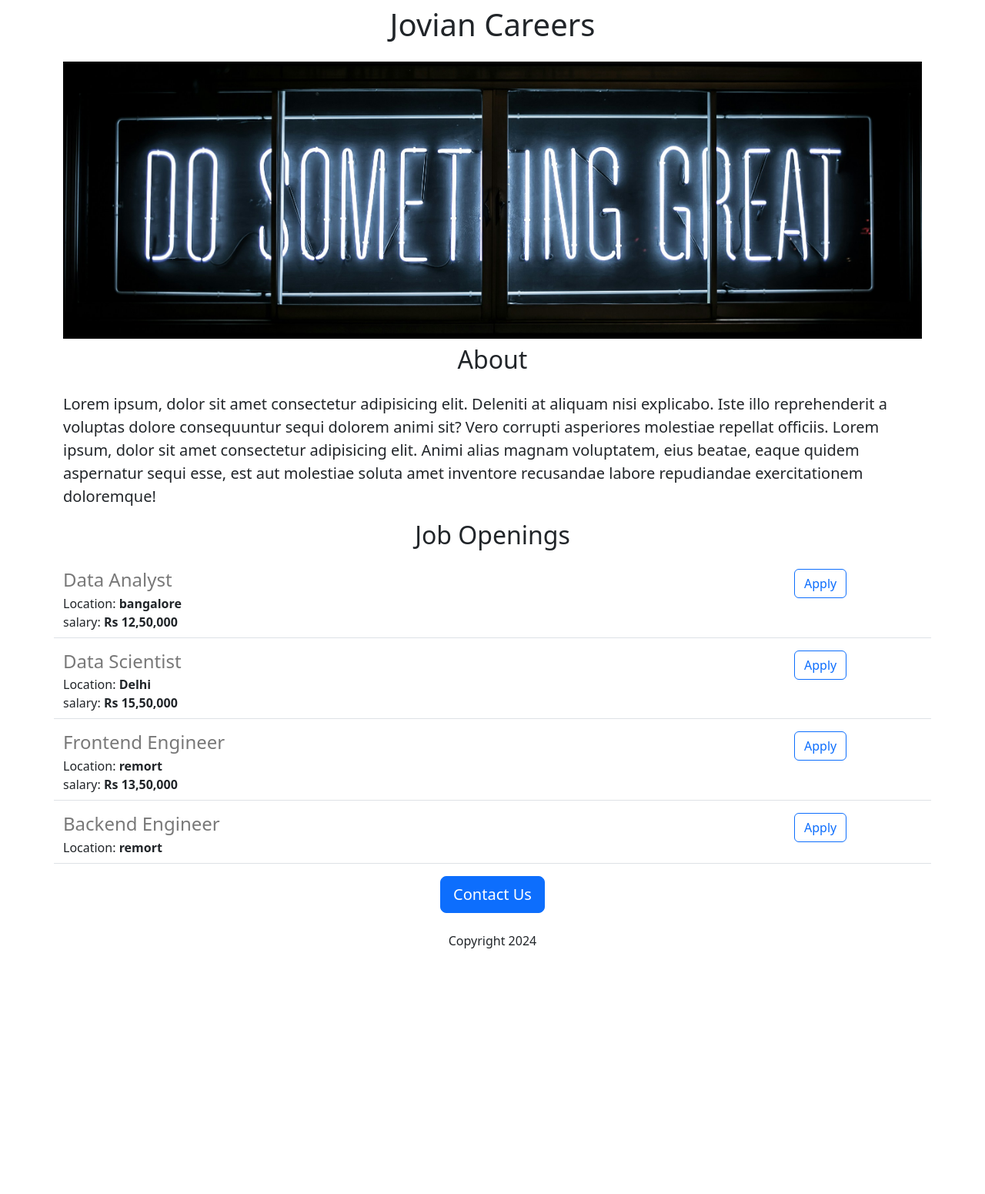
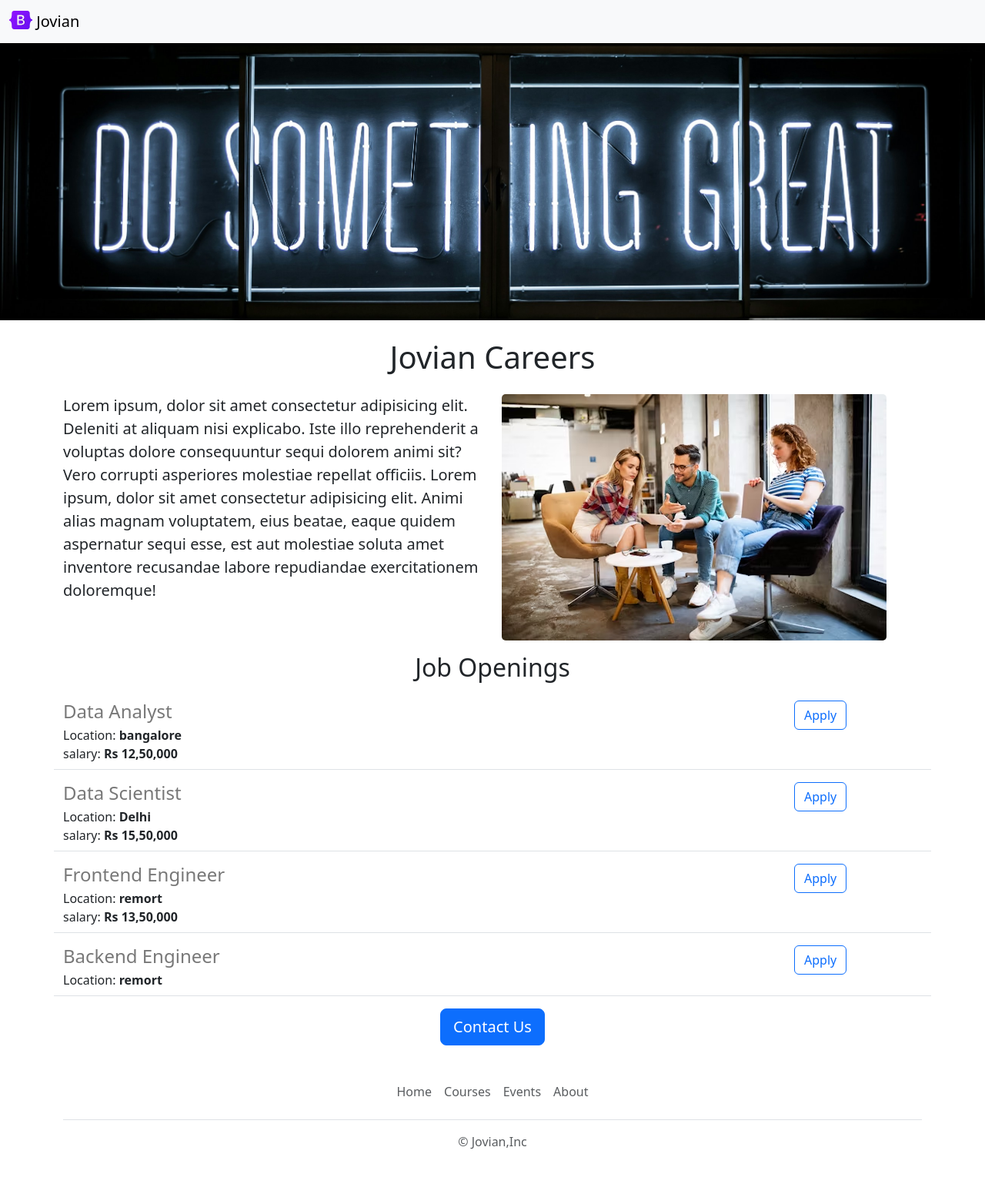
Before and after one commit to hiremath020/webdev-py, a Flask app: page / in a window 1280 px wide. Shown: the whole page at 77% size. Before the commit the page ends 1232 px from the top, so only its background shows below. Run offline with Flask 3, Linux system fonts and the light colour scheme.

Commit message:
functional improvements

```diff
--- /dev/null
+++ b/templates/footer.html
@@ -0,0 +1,11 @@
+<div class="container">
+    <footer class="py-3 my-4">
+      <ul class="nav justify-content-center border-bottom pb-3 mb-3">
+        <li class="nav-item"><a target="_blank" href="https://www.jovian.ai" class="nav-link px-2 text-body-secondary">Home</a></li>
+        <li class="nav-item"><a target="_blank" href="https://www.jovian.ai/learn" class="nav-link px-2 text-body-secondary">Courses</a></li>
+        <li class="nav-item"><a target="_blank" href="https://www.jovian.ai/events" class="nav-link px-2 text-body-secondary">Events</a></li>
+        <li class="nav-item"><a target="_blank" href="https://www.jovian.ai/about" class="nav-link px-2 text-body-secondary">About</a></li>
+      </ul>
+      <p class="text-center text-body-secondary">&copy; Jovian,Inc</p>
+    </footer>
+  </div>
--- a/templates/home.html
+++ b/templates/home.html
@@ -14,36 +14,52 @@
         height: 360px;
         width: 100%;
         object-fit: cover;
+        margin-bottom: 16px;
       }
     </style>
     <title>webdev-py</title>
   </head>
   <body>
+    {% include 'nav.html' %}
+    <img
+      class="img-fluid"
+      id="banner"
+      src="http://127.0.0.1:5000/static/banner.jpg"
+    />
+
     <div class="container">
-      <h1 class="text-center mt-2 mb-4">
-        {{company_name}} Careers
-      </h1>
-      <img class="img-fluid" id="banner" src="http://127.0.0.1:5000/static/banner.jpg" />
-      <h2 class="text-center mt-2 mb-4">About</h2>
-      <p class="lead">
-        Lorem ipsum, dolor sit amet consectetur adipisicing elit. Deleniti at
-        aliquam nisi explicabo. Iste illo reprehenderit a voluptas dolore
-        consequuntur sequi dolorem animi sit? Vero corrupti asperiores molestiae
-        repellat officiis. Lorem ipsum, dolor sit amet consectetur adipisicing
-        elit. Animi alias magnam voluptatem, eius beatae, eaque quidem
-        aspernatur sequi esse, est aut molestiae soluta amet inventore
-        recusandae labore repudiandae exercitationem doloremque!
-      </p>
+      <h1 class="text-center mt-2 mb-4">{{company_name}} Careers</h1>
+      <div class="row" style="margin-bottom: 16px">
+        <div class="col-md-6">
+          <p class="lead">
+            Lorem ipsum, dolor sit amet consectetur adipisicing elit. Deleniti
+            at aliquam nisi explicabo. Iste illo reprehenderit a voluptas dolore
+            consequuntur sequi dolorem animi sit? Vero corrupti asperiores
+            molestiae repellat officiis. Lorem ipsum, dolor sit amet consectetur
+            adipisicing elit. Animi alias magnam voluptatem, eius beatae, eaque
+            quidem aspernatur sequi esse, est aut molestiae soluta amet
+            inventore recusandae labore repudiandae exercitationem doloremque!
+          </p>
+        </div>
+        <div class="d-none d-md-block col-md-6">
+          <img
+            src="/static/people.avif"
+            height="320px"
+            style="border-radius: 5px"
+          />
+        </div>
+      </div>
+
       <h2 class="text-center mt-2 mb-4">Job Openings</h2>
-      <p>
-        {% for job in jobs %}
-          {% include 'jobitem.html' %}
-        {% endfor %}
-      </p>
+      <p>{% for job in jobs %} {% include 'jobitem.html' %} {% endfor %}</p>
       <div class="text-center">
-        <button class="btn btn-primary btn-lg ">Contact Us</button>
-        <p class="mt-4">Copyright 2024</p>
+        <a
+          href="mailto:hello@jovian.ai?subject=Question%20about%20job%20openings&body=My%20name%3A%3Cyour%20name%20here%3E%0D%0AMy%20Question%20%3CEnter%20Question%20here%3E%0D%0A"
+          class="btn btn-primary btn-lg"
+          >Contact Us</a
+        >
       </div>
     </div>
+    {% include 'footer.html' %}
   </body>
 </html>
--- a/templates/jobitem.html
+++ b/templates/jobitem.html
@@ -9,6 +9,11 @@
     {% endif %}
   </div>
   <div class="col-2">
-    <button type="button" class="btn btn-outline-primary">Apply</button>
+    <a
+      href="mailto:hello@jovian.ai?subject=Application%20for%20xxx&body=My%20name%3A%3Cyour%20name%20here%3E%0D%0AMy%20Resume%20link%20%3Cresume%20link%3E%0D%0A"
+      type="button"
+      class="btn btn-outline-primary"
+      >Apply</a
+    >
   </div>
 </div>
--- /dev/null
+++ b/templates/nav.html
@@ -0,0 +1,15 @@
+<nav class="navbar bg-body-tertiary shadow-sm fixed-top bg-white ">
+  <div class="container-fluid">
+    <a class="navbar-brand" href="#">
+      <img
+        src="/static/logo.svg"
+        alt="Logo"
+        width="30"
+        height="24"
+        class="d-inline-block align-text-top"
+      />
+      Jovian
+    </a>
+  </div>
+</nav>
+<div style="height:56px "></div>
```
Also changed, not shown: static/logo.svg (added), static/people.avif (added).
